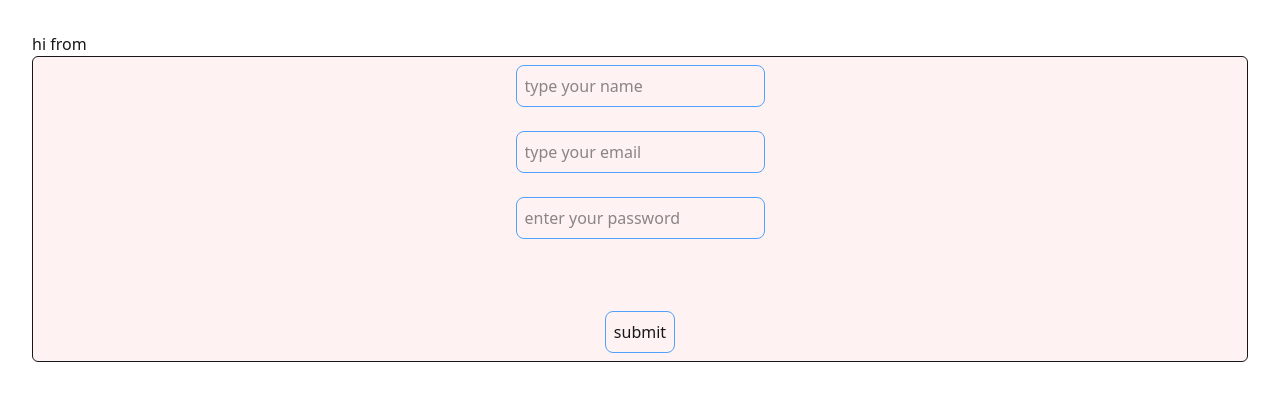
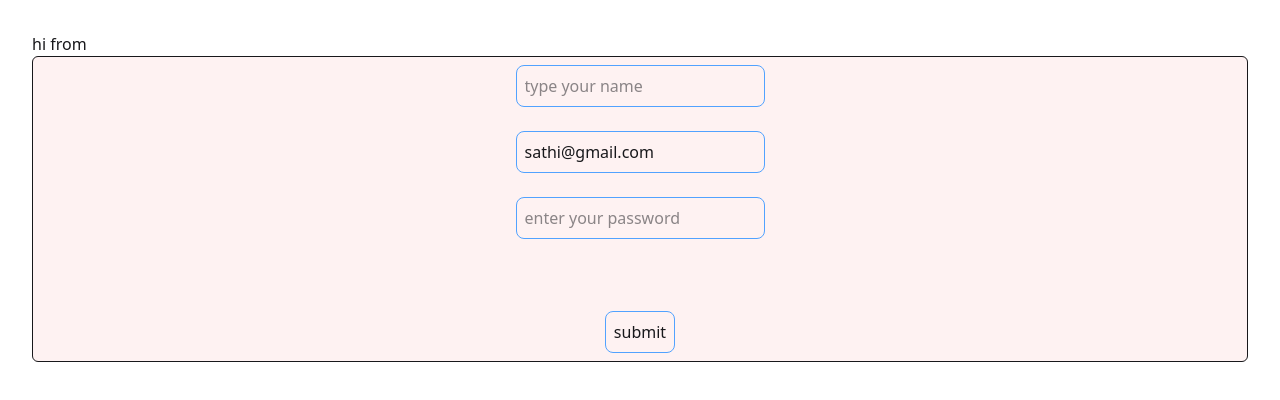
Before and after one commit to developerTamanna/react-from-create, a React (Vite) app: page / in a window 1280 px wide. Shown: the top 400 px of the page. Built offline with nearby package versions, Linux system fonts and the light colour scheme.

Commit message:
useref use  error handling

```diff
--- a/src/App.jsx
+++ b/src/App.jsx
@@ -2,6 +2,7 @@
 import './App.css'
 import Submision2 from './components/Submision2/Submision2'
 import SubmitFrom from './components/SubmitFrom/SubmitFrom'
+import Useref from './components/Useref/Useref'
 
 function App() {
 
@@ -10,7 +11,9 @@ function App() {
  <>
  <h1>hi from</h1>
 {/* <SubmitFrom></SubmitFrom> */}
-<Submision2></Submision2>
+{/* <Submision2></Submision2> */}
+
+<Useref></Useref>
  </>
   )
 }
--- a/src/components/Submision2/Submision2.jsx
+++ b/src/components/Submision2/Submision2.jsx
@@ -5,7 +5,7 @@ const Submision2 = () => {
 
     //text function
 
-    const [name, setName] = useState('');
+const [name, setName] = useState('');
 
     //email function
 
--- /dev/null
+++ b/src/components/Useref/Useref.jsx
@@ -0,0 +1,68 @@
+import React, { useRef, useState } from 'react';
+
+const Useref = () => {
+   //ref function name
+   const nameRef = useRef(null)
+
+   //email
+   const emailRef = useRef(null)
+
+
+//pass
+
+const passRef = useRef(null)
+
+  //error
+
+const [error, setError] = useState('')
+
+///submitForm section
+    const submitForm =(event)=>{
+        event.preventDefault()
+
+          if(passRef.current.value.length <8){
+            setError('password must be 8 characters')
+          }
+          else{
+            setError('')
+            console.log(nameRef.current.value)
+            console.log(emailRef.current.value)
+            console.log(passRef.current.value)
+
+            //clear input field
+            nameRef.current.value = ''
+            emailRef.current.value =''
+            passRef.current.value =''
+          }
+
+
+    }
+    return (
+        <div>
+              <div className='border p-2 text-center bg-red-50 rounded-md'>
+<form  onSubmit={submitForm}>
+
+<input ref={nameRef} className='border border-blue-400 p-2 rounded-lg focus:outline-none focus:ring-2 focus:ring-blue-500' type="text" name="text" placeholder='type your name' required />
+<br/>
+<br/>
+
+<input ref={emailRef} className='border border-blue-400 p-2 rounded-lg focus:outline-none focus:ring-2 focus:ring-blue-500' type="email" name="email" defaultValue={'sathi@gmail.com'}  placeholder='type your email' required/>
+<br/>
+<br/>
+
+<input ref={passRef}  className='border border-blue-400 p-2 rounded-lg focus:outline-none focus:ring-2 focus:ring-blue-500' type="password" name="" placeholder='enter your password' required/>
+<br/>
+<br/>
+
+<small className='font-bold text-red-800'>{error}</small>
+<br/>
+<br/>
+
+<input className='border border-blue-400 p-2 rounded-lg focus:outline-none focus:ring-2 focus:ring-blue-500' type="submit" value="submit"/>
+</form>
+        </div>
+        </div>
+    );
+};
+
+export default Useref;
```
Also changed, not shown: 1 other file (tests, documents, lock files or other folders).
